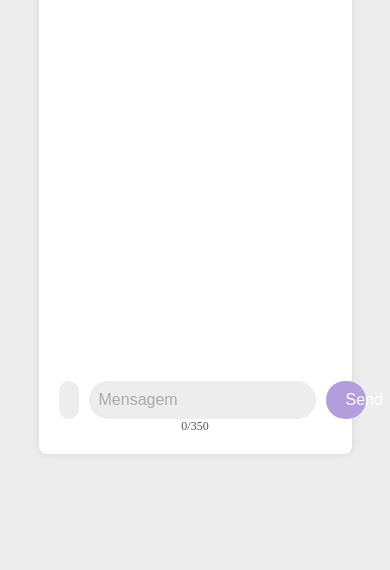
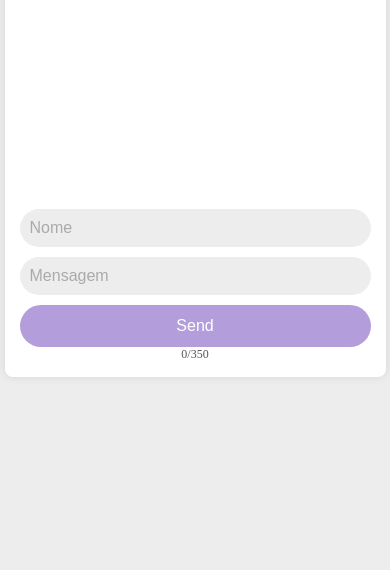
Before and after one commit to brunoob35/uni-chato, a plain HTML site: page view/index.html in a window 390 px wide. Shown: the part 274-844 px from the top of the page. Drawn offline with Linux system fonts and the light colour scheme.

Commit message:
Update styles.css

```diff
--- a/view/styles/styles.css
+++ b/view/styles/styles.css
@@ -89,3 +89,25 @@ button {
 button:hover {
     background-color: #9a87c3; /* Cor mais escura no hover */
 }
+
+/* Responsividade */
+@media (max-width: 768px) {
+    .container {
+        width: 90vw;
+        height: auto;
+        padding: 15px;
+    }
+
+    form {
+        flex-direction: column;
+        width: 100%;
+    }
+
+    #username, #message, button {
+        width: 100%;
+    }
+
+    button {
+        padding: 12px;
+    }
+}
```
